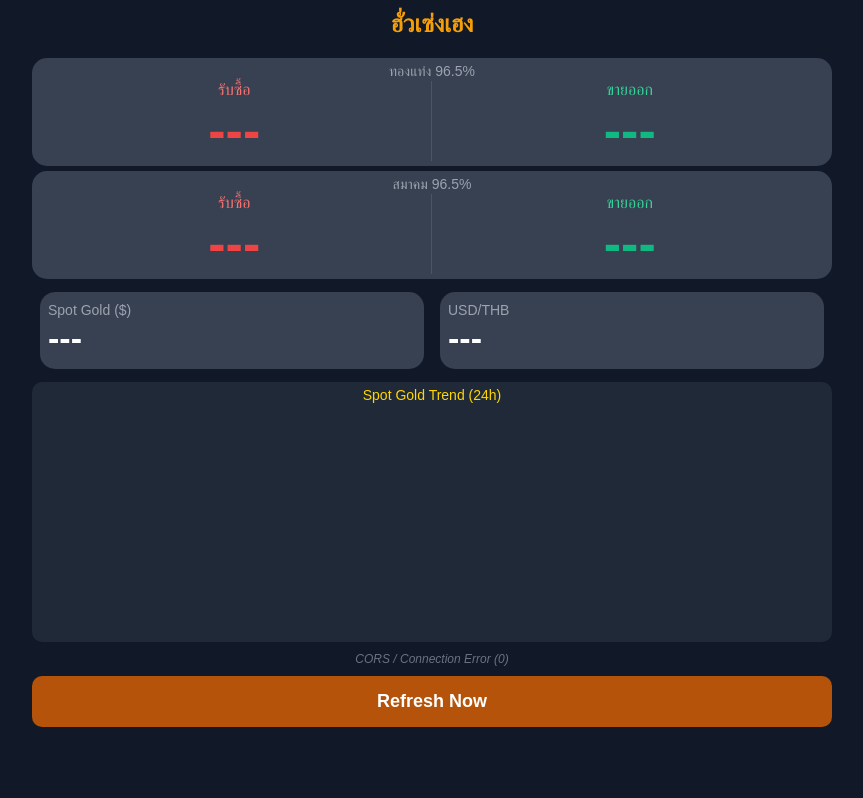
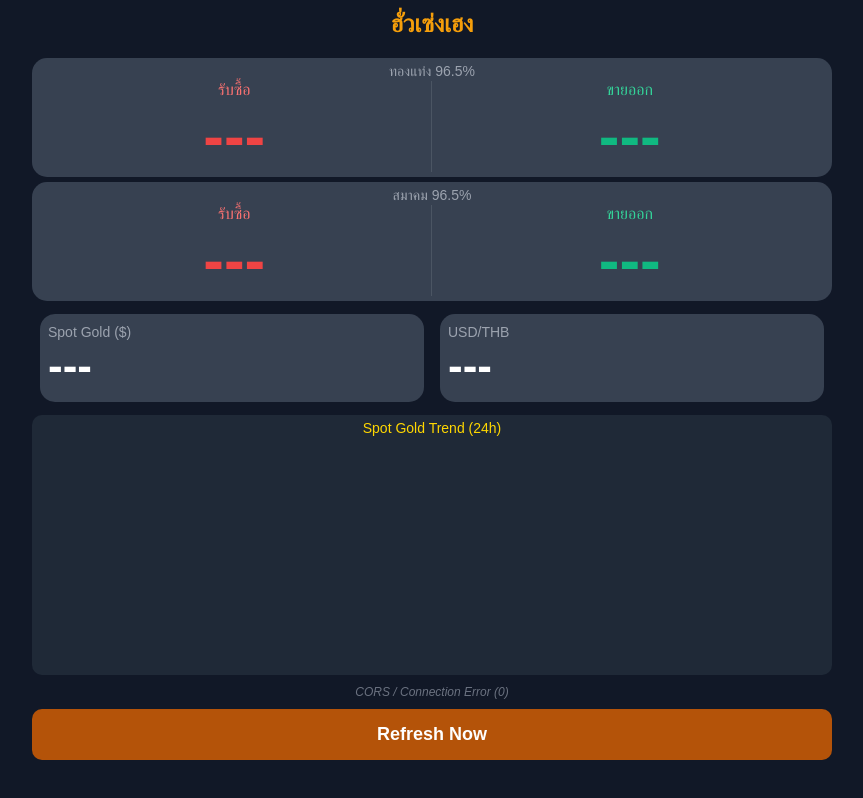
Before and after one commit to bhorndeb1234/gold_ipad3, a plain HTML site: page index.html in a window 1280 px wide. Shown: the whole page, without its empty margins (208-1071 px from the left). Drawn offline with nearby package versions, Linux system fonts and the light colour scheme; no server answers.

Commit message:
Add files via upload

```diff
--- a/index.html
+++ b/index.html
@@ -61,21 +61,21 @@
 
         .price-red {
             color: #ef4444;
-            font-size: 52px;
+            font-size: 62px;
             font-weight: bold;
             margin: 1px 0;
         }
 
         .price-green {
             color: #10b981;
-            font-size: 52px;
+            font-size: 62px;
             font-weight: bold;
             margin: 1px 0;
         }
 
         .price-white {
             color: white;
-            font-size: 42px;
+            font-size: 52px;
             font-weight: bold;
             margin: 1px 0;
         }
@@ -162,11 +162,11 @@
         <div class="grid">
             <div class="grid-item">
                 <div class="label">Spot Gold ($)</div>
-                <div id="spot" class="price-white" style="font-size: 34px;">---</div>
+                <div id="spot" class="price-white" style="font-size: 44px;">---</div>
             </div>
             <div class="grid-item">
                 <div class="label">USD/THB</div>
-                <div id="fx" class="price-white" style="font-size: 34px;">---</div>
+                <div id="fx" class="price-white" style="font-size: 44px;">---</div>
             </div>
         </div>
 
```
